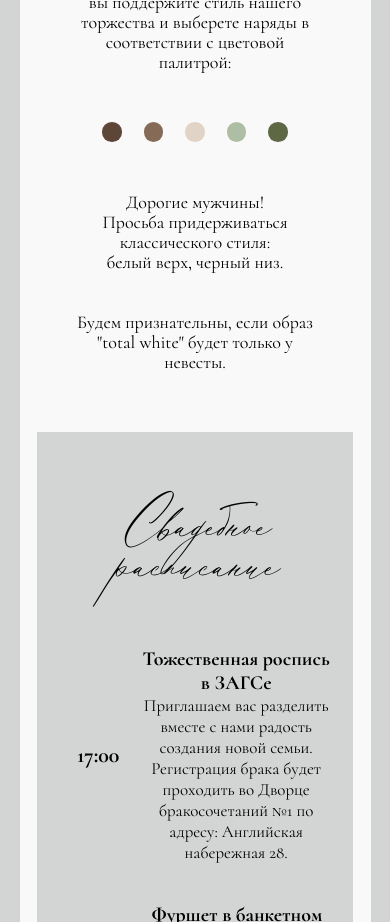
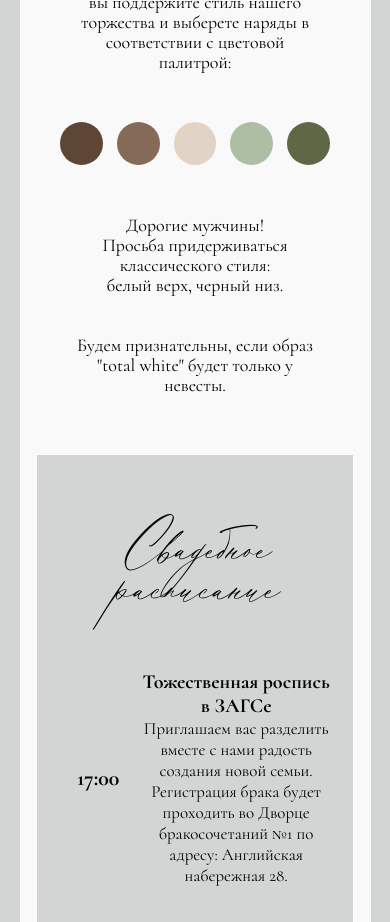
Before and after one commit to Togul174/WeddingWebsite, a React (Create React App) app in the folder Client/: page / in a window 390 px wide. Shown: the part 3480-4402 px from the top of the page. Built offline with nearby package versions, Linux system fonts and the light colour scheme; no server answers; a web font is replaced by a local one.

Commit message:
Релизная версия. Изменение кружков одежды

```diff
--- a/Client/src/css/main.css
+++ b/Client/src/css/main.css
@@ -230,8 +230,6 @@ html {
 }
 
 .colorScheme div {
-    min-width: 1rem;
-    min-height: 1rem;
     width: 5vw;
     height: 5vw;
     border-radius: 50%;
@@ -484,6 +482,11 @@ html {
         gap: 5%;
     }
 
+    .colorScheme div {
+        width: 8vw;
+        height: 8vw;
+    }
+
     .wedTimetable {
         font-size: 11rem;
     }
@@ -563,6 +566,12 @@ html {
         width: 90%;
     }
 
+    .colorScheme div {
+        width: 11vw;
+        height: 11vw;
+        margin: 0 .2rem;
+    }
+
     .yandexMap {
         width: 90%;
     }
```
